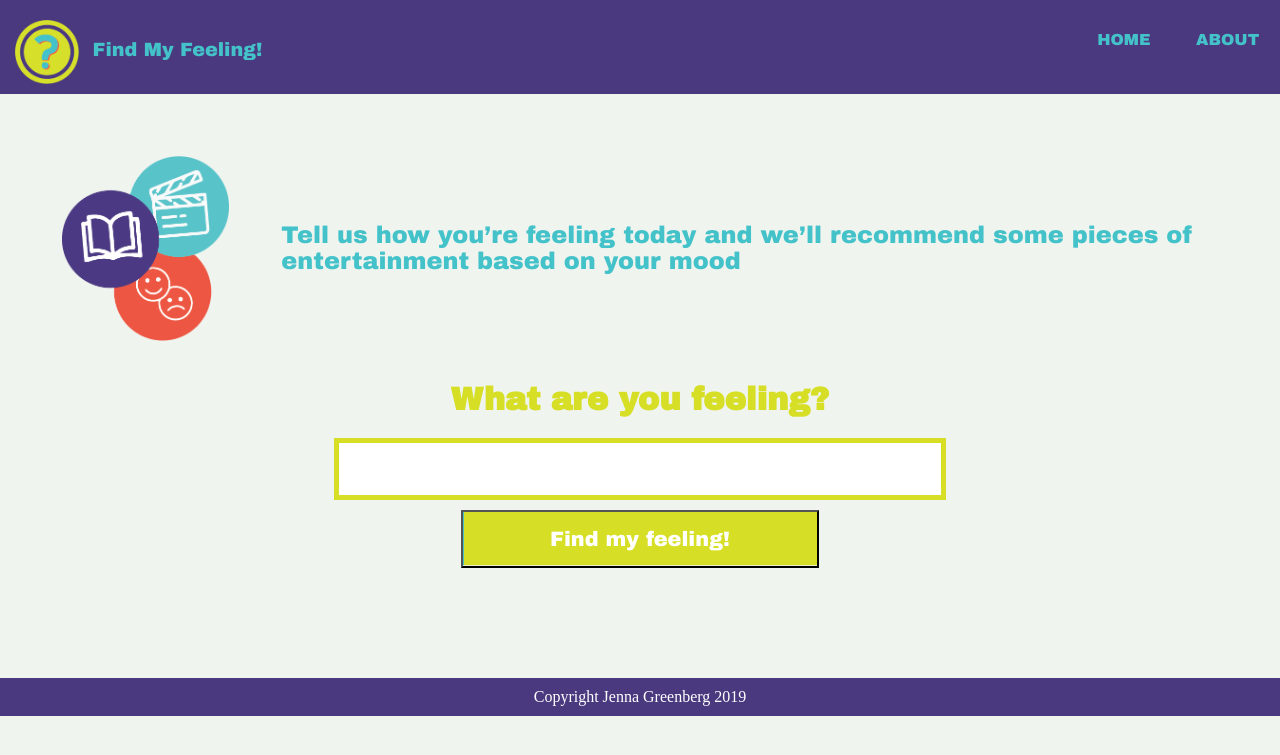
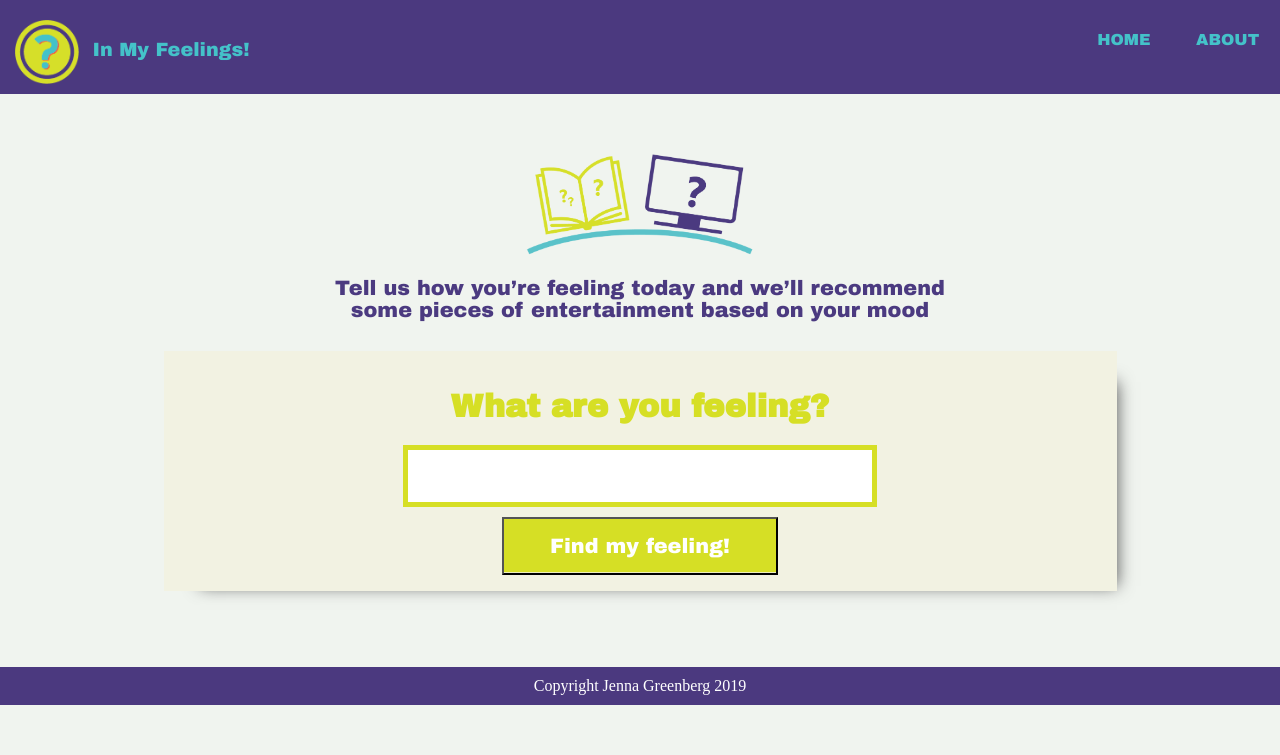
Before and after one commit to jennabg/InMyFeelings, a PHP site: page / in a window 1280 px wide. Shown: the top 755 px of the page. Run offline with PHP 8.4, Linux system fonts and the light colour scheme; some web fonts are replaced.

Commit message:
Added site styling

```diff
--- a/about.php
+++ b/about.php
@@ -7,8 +7,8 @@
 </head>
 <body>
   <nav id="nav">
-    <img id="logo" src="images/logo.png" alt="question mark logo" />
-    <span> Find My Feeling! </span>
+    <a href="index.php"><img id="logo" src="images/logo.png" alt="question mark logo" /></a>
+    <span> In My Feelings! </span>
     <ul>
       <li><a href="index.php"> HOME </a></li>
       <li><a href="about.php"> ABOUT </a></li>
--- a/index.php
+++ b/index.php
@@ -10,7 +10,7 @@
 <body>
   <nav id="nav">
     <img id="logo" src="images/logo.png" alt="question mark logo" />
-    <span> Find My Feeling! </span>
+    <span> In My Feelings! </span>
     <ul>
       <li><a href="#"> HOME </a></li>
       <li><a href="about.php"> ABOUT </a></li>
@@ -20,15 +20,17 @@
     <div id="background">
       <div id="sitedescription">
         <div class="flex-1">
-        <img id="feelingimg" src="images/feelings-02.png" alt="icons of a book, a movie and a happy and sad face" />
+        <img id="feelingimg" src="images/feelings_background.png" alt="icons of a book, a movie and a happy and sad face" />
       </div>
       <div class="flex-2">
         <p>Tell us how you’re feeling today and we’ll recommend some pieces of entertainment based on your mood </p>
       </div>
     </div>
+    <div id="search">
       <h1> What are you feeling? </h1>
       <input type="text" id="feeling"/>
       <button id="submit" type="button"> Find my feeling! </button>
+    </div>
       <div id="results">
         <div id="emotionresult"></div>
         <div id="bookresult"></div>
--- a/style/style.css
+++ b/style/style.css
@@ -71,9 +71,9 @@ p{
 #main{
   margin:10px;
 }
-#sitedescription{
-  /* background-color: #D6DF25;
-  border-top: 10px solid #4B397F; */
+/* #sitedescription{
+  background-color: #D6DF25;
+  border-top: 10px solid #4B397F;
   display:-webkit-box;
   display:-moz-box;
   display:-ms-flexbox;
@@ -81,8 +81,7 @@ p{
   display:flex;
   flex-direction: row;
   align-items: center;
-
-}
+} */
 
 .flex-1 {
   flex: 1 0 0;
@@ -93,20 +92,30 @@ p{
 
 #feelingimg{
   display:block;
-  width:70%;
+  width:20%;
   height:auto;
-  margin:10px;
-  padding:10px;
+  margin:10px auto;
 }
 
 #sitedescription p{
-  font-size: 1.5em;
-  vertical-align: middle;
-  align-content: center;
+  font-size: 1.3em;
+  width:50%;
+  margin:0 auto;
+  padding-bottom:30px;
+  text-align: center;
   font-family:'Archivo Black', sans-serif;
-  color:#44C2C9;
+  color:#4B3A80;
 }
 
+#search{
+  background-color:#F2F2E2;
+  width:75%;
+  padding:1em;
+  margin:0 auto;
+  -webkit-box-shadow: 18px 13px 16px -18px rgba(79,79,79,1);
+  -moz-box-shadow: 18px 13px 16px -18px rgba(79,79,79,1);
+  box-shadow: 18px 13px 16px -18px rgba(79,79,79,1);
+}
 
 input{
   width:50%;
@@ -144,7 +153,7 @@ button:hover{
 #background{
   min-height: 500px;
   /* background-image: linear-gradient(to bottom, #72B7E0,  #d4a656, #e16e79); */
-  padding:2em;
+  padding:1em;
 
 
 
```
Also changed, not shown: images/background.jpg (added), images/feelings_background.png (added).
